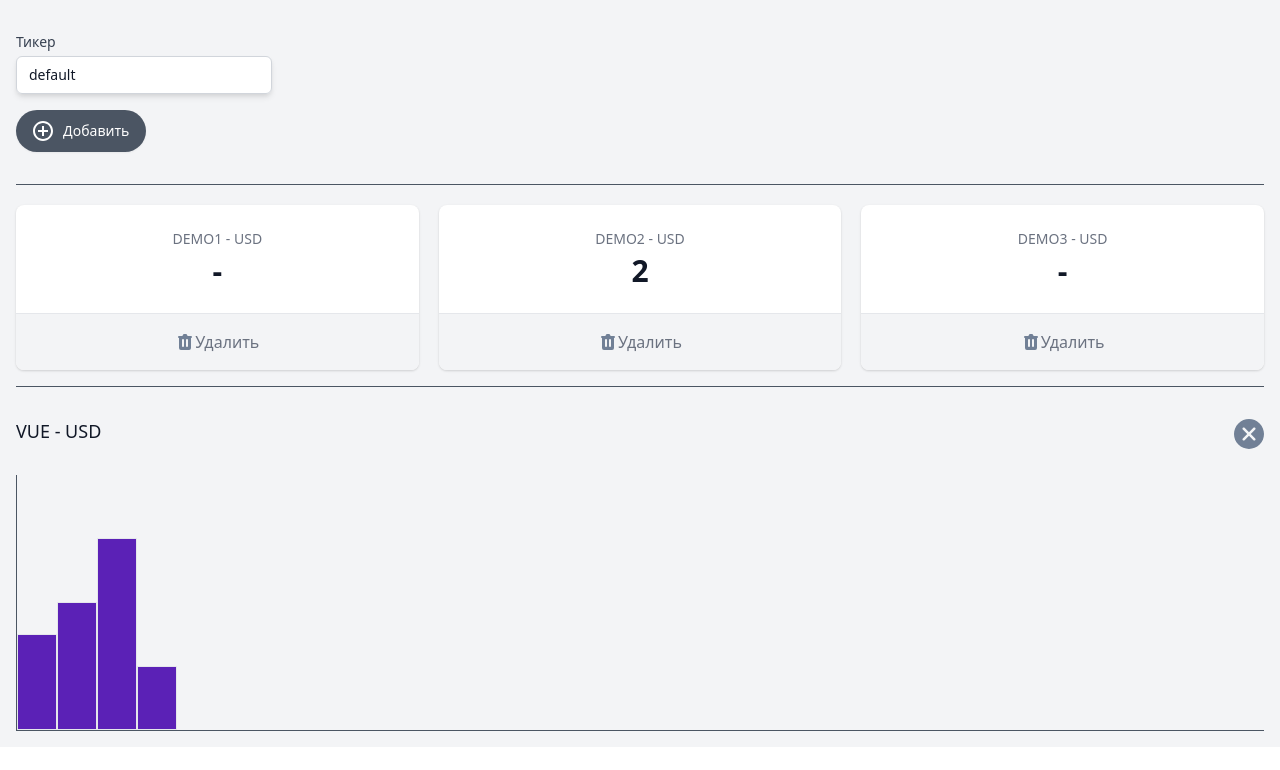
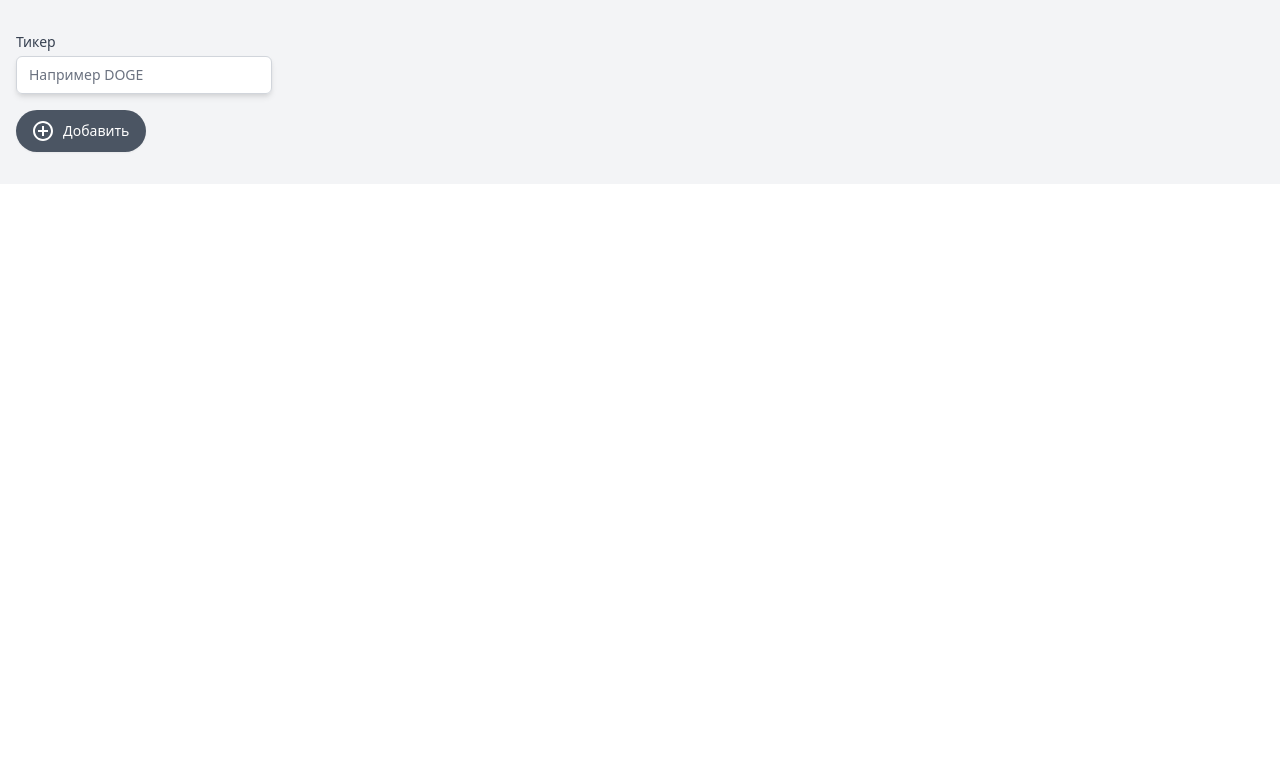
Before and after one commit to johnysoldier/crypto, a Vue app: page / in a window 1280 px wide. Shown: the top 770 px of the page. Built offline with nearby package versions, Linux system fonts and the light colour scheme.

Commit message:
getting data and graph

```diff
--- a/src/App.vue
+++ b/src/App.vue
@@ -79,7 +79,10 @@
           <div
             v-for="t in tickers"
             :key="t.name"
-            @click="sel = t"
+            @click="select(t)"
+            :class="{
+              'border-4': sel === t,
+            }"
             class="
               bg-white
               overflow-hidden
@@ -99,7 +102,7 @@
             </div>
             <div class="w-full border-t border-gray-200"></div>
             <button
-              @click="handleDelete(t)"
+              @click.stop="handleDelete(t)"
               class="
                 flex
                 items-center
@@ -134,15 +137,17 @@
         </dl>
         <hr class="w-full border-t border-gray-600 my-4" />
       </template>
-      <section class="relative">
+      <section v-if="sel" class="relative">
         <h3 class="text-lg leading-6 font-medium text-gray-900 my-8">
-          VUE - USD
+          {{ sel.name }} - USD
         </h3>
         <div class="flex items-end border-gray-600 border-b border-l h-64">
-          <div class="bg-purple-800 border w-10 h-24"></div>
-          <div class="bg-purple-800 border w-10 h-32"></div>
-          <div class="bg-purple-800 border w-10 h-48"></div>
-          <div class="bg-purple-800 border w-10 h-16"></div>
+          <div
+            v-for="(bar, idx) in normalizeGraph()"
+            :key="idx"
+            :style="{ height: `${bar}%` }"
+            class="bg-purple-800 border w-10"
+          ></div>
         </div>
         <button
           @click="sel = null"
@@ -182,29 +187,52 @@
 
   data() {
     return {
-      ticker: "default",
-      tickers: [
-        { name: "DEMO1", price: "-" },
-        { name: "DEMO2", price: "2" },
-        { name: "DEMO3", price: "-" },
-      ],
+      ticker: "",
+      tickers: [],
+      sel: null,
+      graph: [],
     };
   },
 
   methods: {
     add() {
-      const newTicker = {
+      const currentTicker = {
         name: this.ticker,
         price: "-",
       };
 
-      this.tickers.push(newTicker);
+      this.tickers.push(currentTicker);
+      setInterval(async () => {
+        const f = await fetch(
+          `https://min-api.cryptocompare.com/data/price?fsym=${currentTicker.name}&tsyms=USD`
+        );
+        const data = await f.json();
+        this.tickers.find((t) => t.name === currentTicker.name).price =
+          data.USD > 1 ? data.USD.toFixed(2) : data.USD.toPrecision(2);
+
+        if (this.sel?.name === currentTicker.name) {
+          this.graph.push(data.USD);
+        }
+      }, 3000);
       this.ticker = "";
+    },
+
+    select(ticker) {
+      this.sel = ticker;
+      this.graph = [];
     },
 
     handleDelete(tickerToRemove) {
       this.tickers = this.tickers.filter((t) => t !== tickerToRemove);
     },
+
+    normalizeGraph() {
+      const maxValue = Math.max(...this.graph);
+      const minValue = Math.min(...this.graph);
+      return this.graph.map(
+        (price) => 5 + ((price - minValue) * 95) / (maxValue - minValue)
+      );
+    },
   },
 };
 </script>
```
